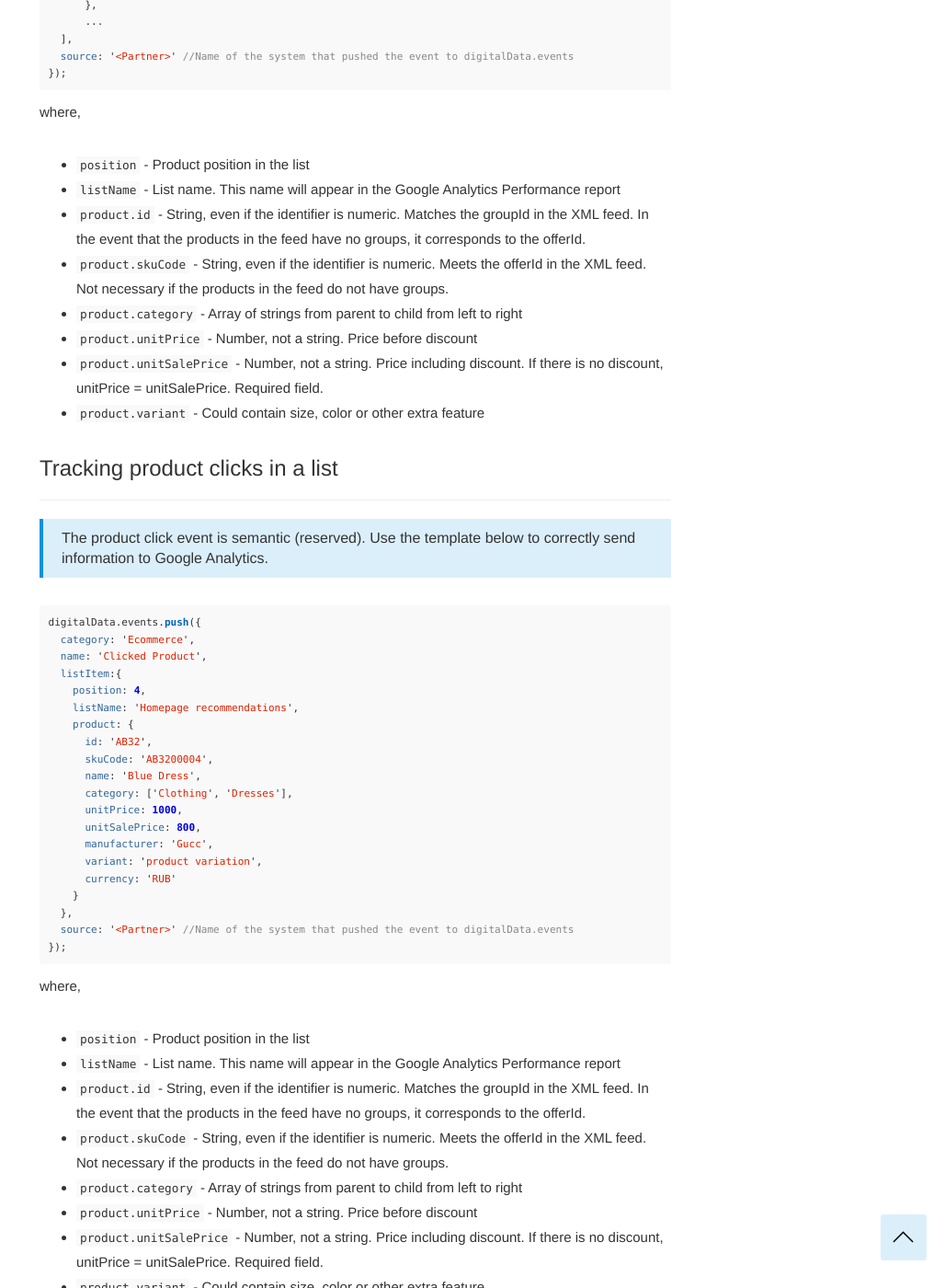
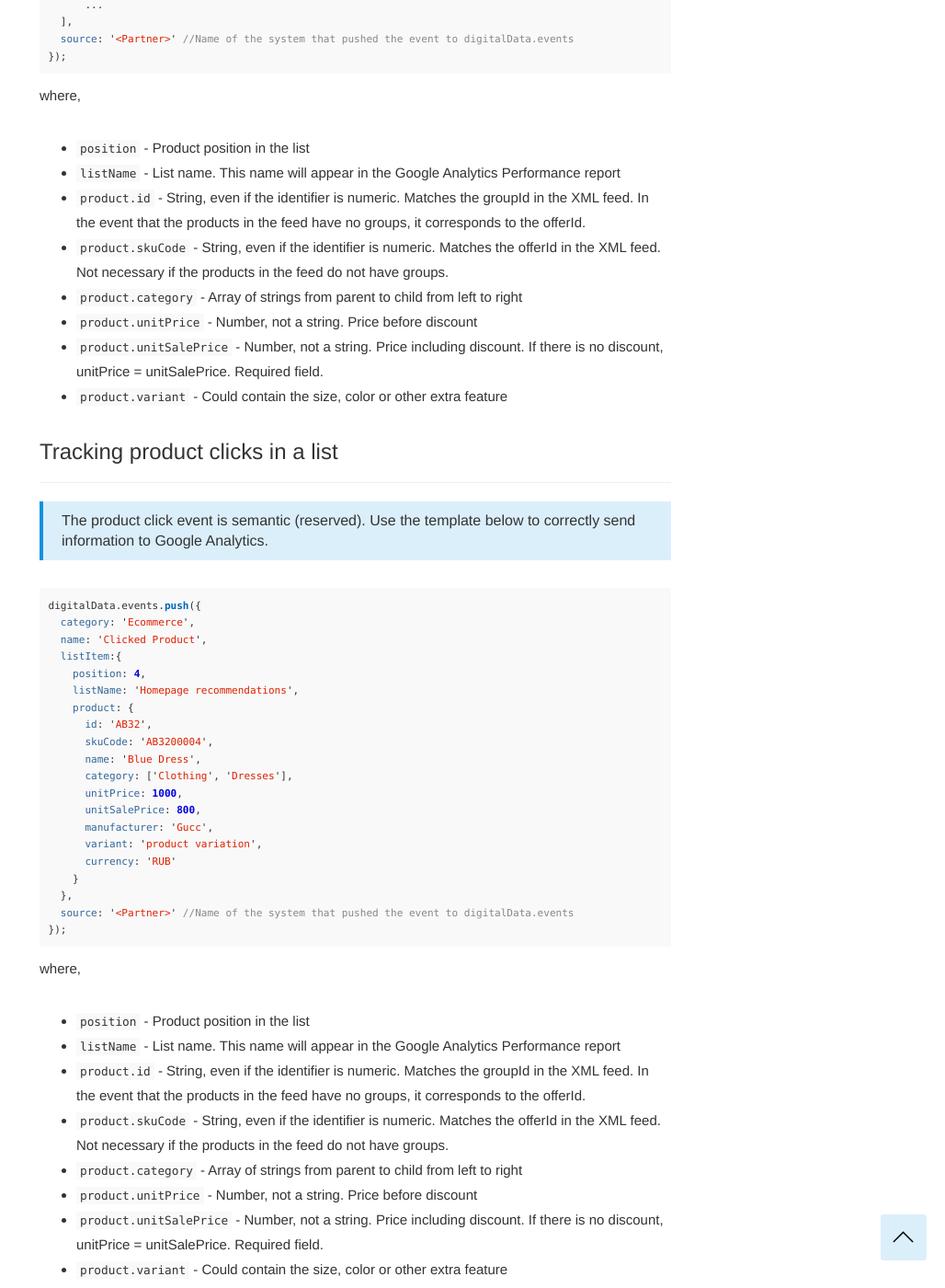
Before and after one commit to segmentstream-com/segmentstream-com.github.io, a Jekyll site: the page built from _docs/for-developer/partners.md, in a window 1280 px wide and 1400 px high, scrolled down 2179 px. Shown: the whole window at 92% size, without its empty margins (252-1280 px from the left). Built offline with Jekyll 4.4.1, drawn with Linux system fonts in a browser that asks for light colours; nearby versions of some CDN libraries; some of the changed text lies outside the part shown.

Commit message:
partners page cleanup

```diff
--- a/_docs/for-developer/partners.md
+++ b/_docs/for-developer/partners.md
@@ -93,11 +93,11 @@
 * `position` - Product position in the list
 * `listName` - List name. This name will appear in the Google Analytics Performance report
 * `product.id` - String, even if the identifier is numeric. Matches the groupId in the XML feed. In the event that the products in the feed have no groups, it corresponds to the offerId.
-* `product.skuCode` - String, even if the identifier is numeric. Meets the offerId in the XML feed. Not necessary if the products in the feed do not have groups.
+* `product.skuCode` - String, even if the identifier is numeric. Matches the offerId in the XML feed. Not necessary if the products in the feed do not have groups.
 * `product.category` - Array of strings from parent to child from left to right
 * `product.unitPrice` - Number, not a string. Price before discount
 * `product.unitSalePrice` -  Number, not a string. Price including discount. If there is no discount, unitPrice = unitSalePrice. Required field.
-* `product.variant` - Could contain size, color or other extra feature
+* `product.variant` - Could contain the size, color or other extra feature
 
 ### <a name="3"></a> Tracking product clicks in a list
 ------
@@ -129,8 +129,8 @@
 * `position` - Product position in the list
 * `listName` - List name. This name will appear in the Google Analytics Performance report
 * `product.id` - String, even if the identifier is numeric. Matches the groupId in the XML feed. In the event that the products in the feed have no groups, it corresponds to the offerId.
-* `product.skuCode` - String, even if the identifier is numeric. Meets the offerId in the XML feed. Not necessary if the products in the feed do not have groups.
+* `product.skuCode` - String, even if the identifier is numeric. Matches the offerId in the XML feed. Not necessary if the products in the feed do not have groups.
 * `product.category` - Array of strings from parent to child from left to right
 * `product.unitPrice` - Number, not a string. Price before discount
 * `product.unitSalePrice` -  Number, not a string. Price including discount. If there is no discount, unitPrice = unitSalePrice. Required field.
-* `product.variant` - Could contain size, color or other extra feature
+* `product.variant` - Could contain the size, color or other extra feature
```
Also changed, not shown: other parts of _docs/for-developer/partners.md (+5 -5 lines).
